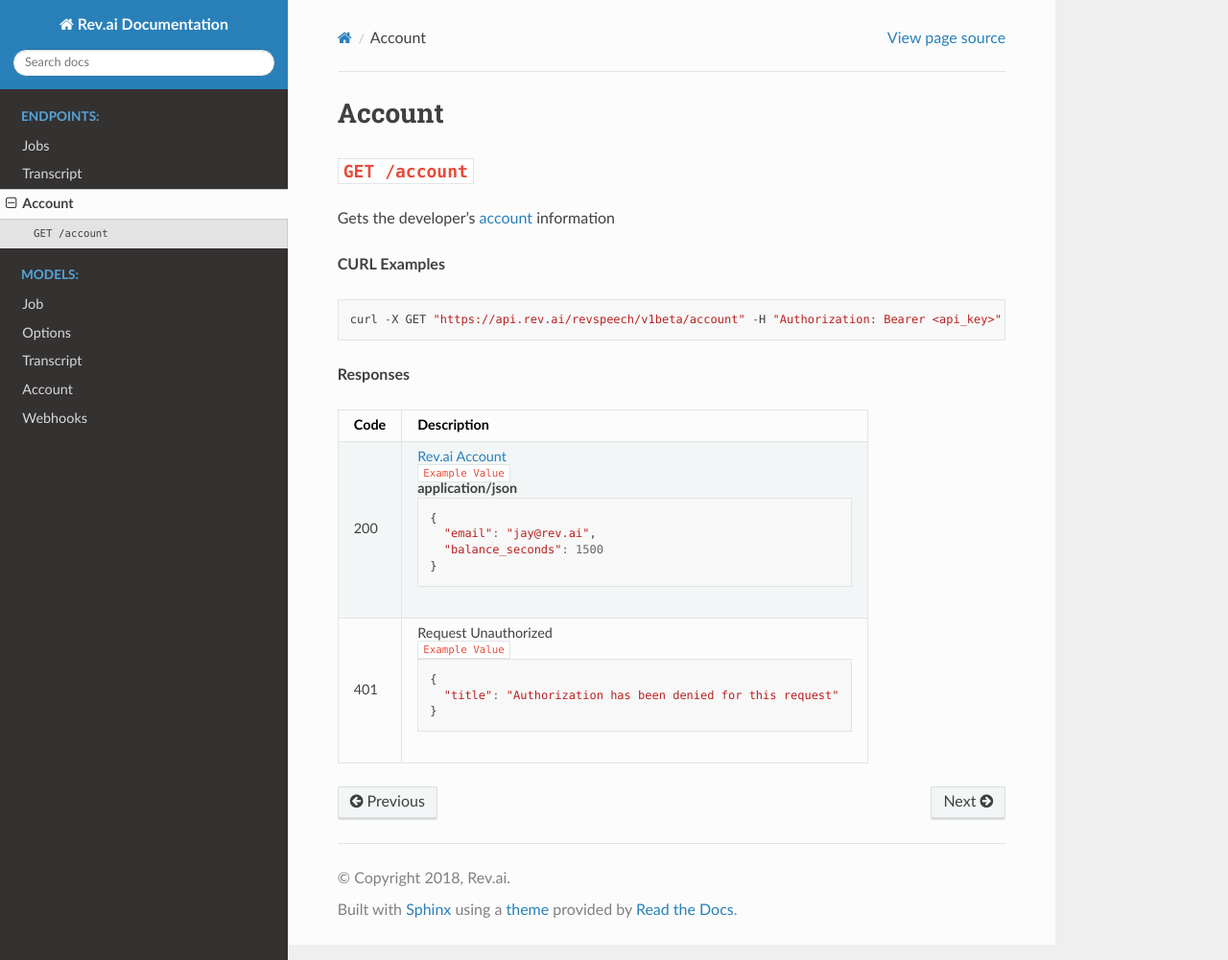
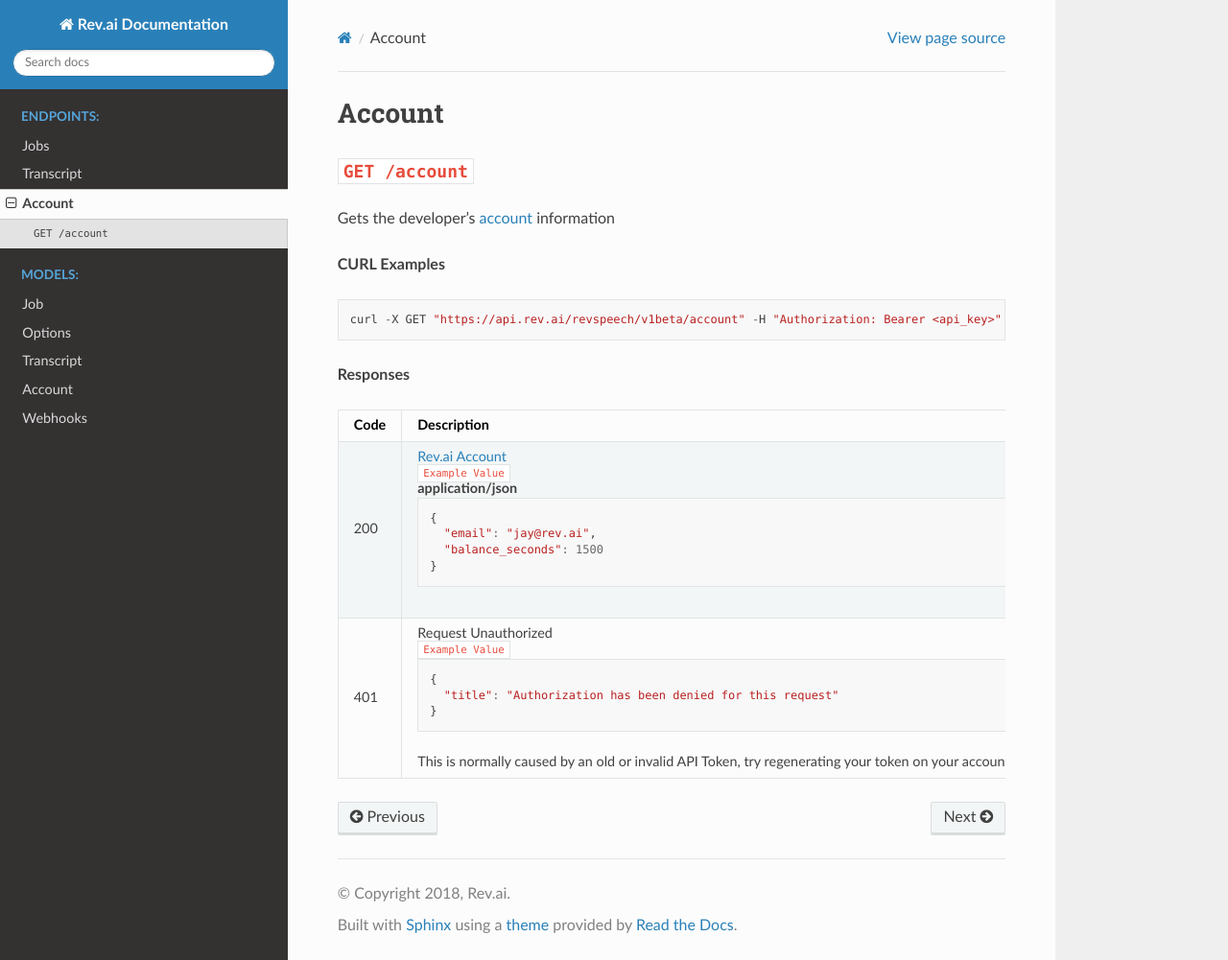
Before and after one commit to revdotcom/revspeech-api-docs, a Sphinx documentation site: the page built from source/endpoints/account.rst, in a window 1280 px wide and 1001 px high. Shown: the whole window at 96% size. Built offline with Sphinx 7.4.7 and the Read the Docs theme 2.0.0, drawn with Linux system fonts in a browser that asks for light colours.

Commit message:
Add error comments

```diff
--- a/source/endpoints/account.rst
+++ b/source/endpoints/account.rst
@@ -40,4 +40,6 @@
                         {
                           "title": "Authorization has been denied for this request"
                         }
+
+                       This is normally caused by an old or invalid API Token, try regenerating your token on your account settings page.
 ====================== ===============================================================
```
